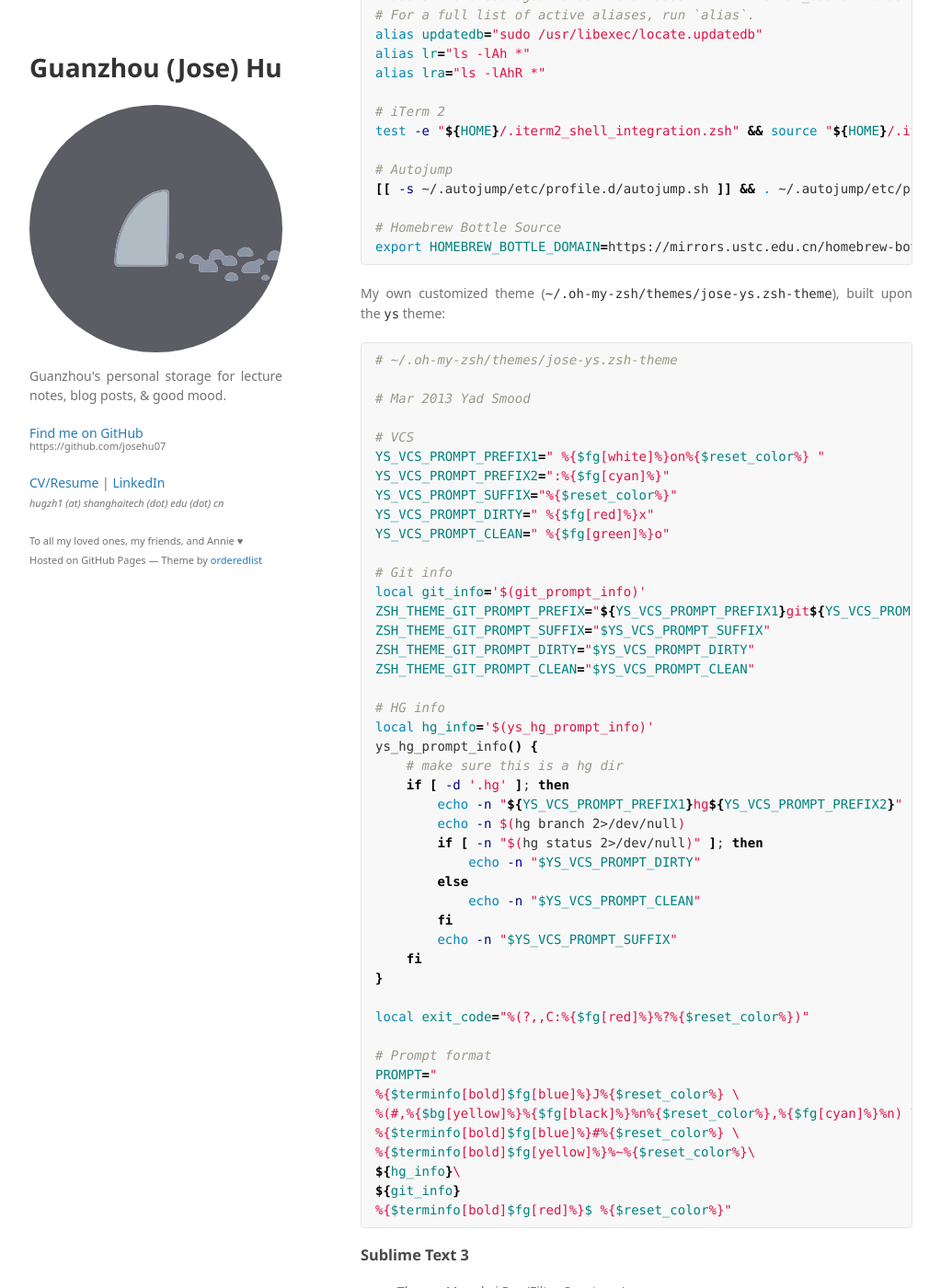
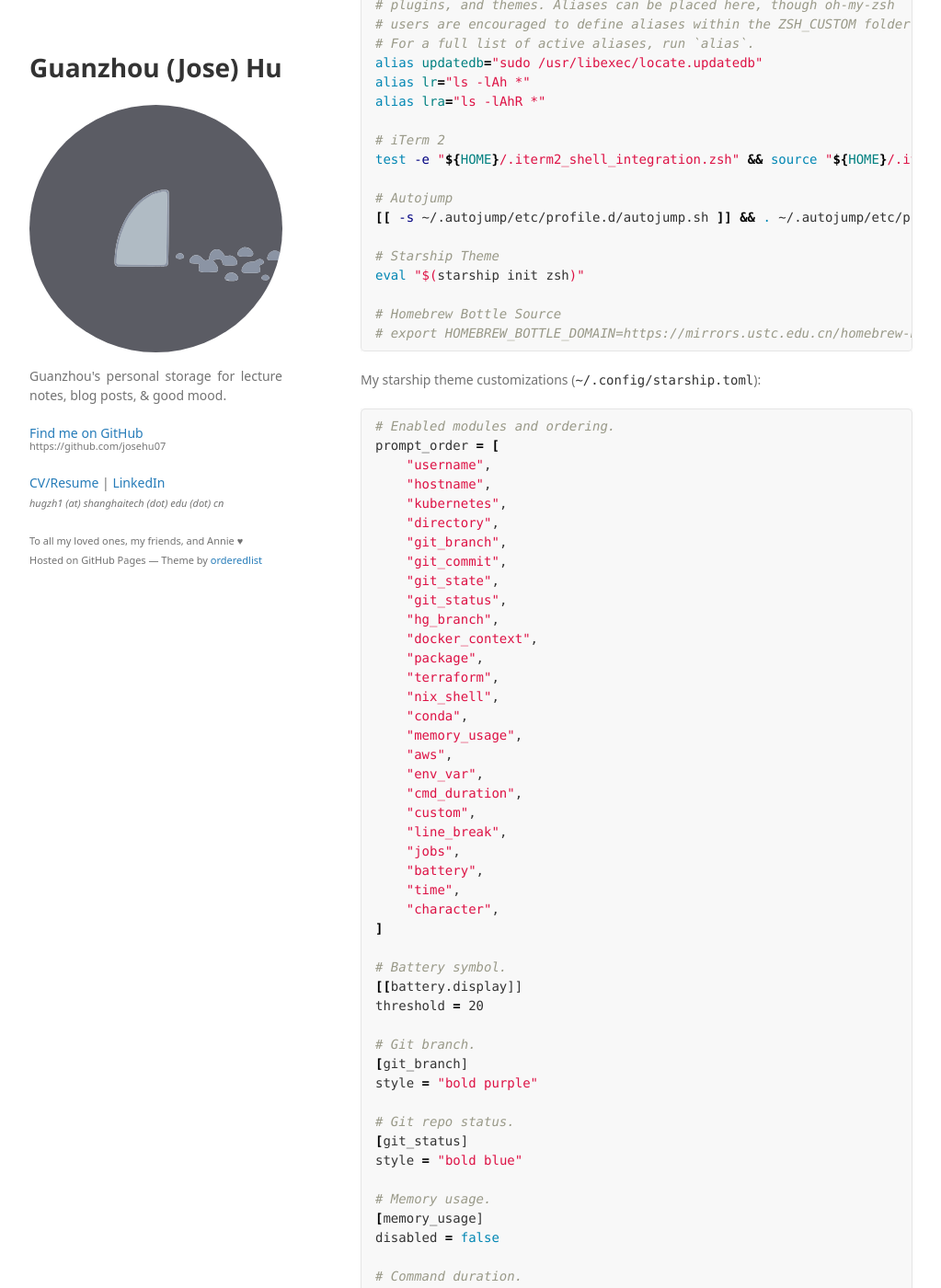
Before and after one commit to josehu07/josehu07.github.io, a Jekyll site: the page built from _posts/2020-02-10-macos-dev-environment.md, in a window 1280 px wide and 1400 px high, scrolled down 1568 px. Shown: the whole window at 92% size, without its empty margins (128-1151 px from the left). Built offline with Jekyll 4.4.1, drawn with Linux system fonts in a browser that asks for light colours; some web fonts are replaced; a script that is not in the unit is left out; comment, search, counter and statistics services are not loaded; some of the changed text lies outside the part shown.

Commit message:
Modify memo post

````diff
--- a/_posts/2020-02-10-macos-dev-environment.md
+++ b/_posts/2020-02-10-macos-dev-environment.md
@@ -14,6 +14,7 @@ This post summarizes my personal development environment configuration on macOS
 |:--:|:--|
 | Terminal software | iTerm2 |
 | Shell | Z Shell: `zsh` |
+| Dev Font | Fira Code |
 | Package manager | Homebrew |
 | Text editor | Sublime Text 3 (with Vim as auxilliary) |
 | Markdown notebook | Typora |
@@ -29,7 +30,7 @@ This post summarizes my personal development environment configuration on macOS
 ### Z Shell
 
 - Extension: `oh-my-zsh`
-- Theme: my own `jose-ys`
+- Theme: Starship.rs (w/ customizations)
 - Plugins:
     - autojump
     - zsh-syntax-highlighting
@@ -49,7 +50,7 @@ export ZSH="/Users/jose/.oh-my-zsh"
 # load a random theme each time oh-my-zsh is loaded, in which case,
 # to know which specific one was loaded, run: echo $RANDOM_THEME
 # See https://github.com/robbyrussell/oh-my-zsh/wiki/Themes
-ZSH_THEME="jose-ys"
+ZSH_THEME="minimal"
 
 # Which plugins would you like to load?
 # Standard plugins can be found in ~/.oh-my-zsh/plugins/*
@@ -74,63 +75,69 @@ test -e "${HOME}/.iterm2_shell_integration.zsh" && source "${HOME}/.iterm2_shell
 # Autojump
 [[ -s ~/.autojump/etc/profile.d/autojump.sh ]] && . ~/.autojump/etc/profile.d/autojump.sh
 
+# Starship Theme
+eval "$(starship init zsh)"
+
 # Homebrew Bottle Source
-export HOMEBREW_BOTTLE_DOMAIN=https://mirrors.ustc.edu.cn/homebrew-bottles
+# export HOMEBREW_BOTTLE_DOMAIN=https://mirrors.ustc.edu.cn/homebrew-bottles
 ```
 
-My own customized theme (`~/.oh-my-zsh/themes/jose-ys.zsh-theme`), built upon the `ys` theme:
+My starship theme customizations (`~/.config/starship.toml`):
 
 ```bash
-# ~/.oh-my-zsh/themes/jose-ys.zsh-theme
+# Enabled modules and ordering.
+prompt_order = [
+    "username",
+    "hostname",
+    "kubernetes",
+    "directory",
+    "git_branch",
+    "git_commit",
+    "git_state",
+    "git_status",
+    "hg_branch",
+    "docker_context",
+    "package",
+    "terraform",
+    "nix_shell",
+    "conda",
+    "memory_usage",
+    "aws",
+    "env_var",
+    "cmd_duration",
+    "custom",
+    "line_break",
+    "jobs",
+    "battery",
+    "time",
+    "character",
+]
 
-# Mar 2013 Yad Smood
+# Battery symbol.
+[[battery.display]]
+threshold = 20
 
-# VCS
-YS_VCS_PROMPT_PREFIX1=" %{$fg[white]%}on%{$reset_color%} "
-YS_VCS_PROMPT_PREFIX2=":%{$fg[cyan]%}"
-YS_VCS_PROMPT_SUFFIX="%{$reset_color%}"
-YS_VCS_PROMPT_DIRTY=" %{$fg[red]%}x"
-YS_VCS_PROMPT_CLEAN=" %{$fg[green]%}o"
+# Git branch.
+[git_branch]
+style = "bold purple"
 
-# Git info
-local git_info='$(git_prompt_info)'
-ZSH_THEME_GIT_PROMPT_PREFIX="${YS_VCS_PROMPT_PREFIX1}git${YS_VCS_PROMPT_PREFIX2}"
-ZSH_THEME_GIT_PROMPT_SUFFIX="$YS_VCS_PROMPT_SUFFIX"
-ZSH_THEME_GIT_PROMPT_DIRTY="$YS_VCS_PROMPT_DIRTY"
-ZSH_THEME_GIT_PROMPT_CLEAN="$YS_VCS_PROMPT_CLEAN"
+# Git repo status.
+[git_status]
+style = "bold blue"
 
-# HG info
-local hg_info='$(ys_hg_prompt_info)'
-ys_hg_prompt_info() {
-    # make sure this is a hg dir
-    if [ -d '.hg' ]; then
-        echo -n "${YS_VCS_PROMPT_PREFIX1}hg${YS_VCS_PROMPT_PREFIX2}"
-        echo -n $(hg branch 2>/dev/null)
-        if [ -n "$(hg status 2>/dev/null)" ]; then
-            echo -n "$YS_VCS_PROMPT_DIRTY"
-        else
-            echo -n "$YS_VCS_PROMPT_CLEAN"
-        fi
-        echo -n "$YS_VCS_PROMPT_SUFFIX"
-    fi
-}
+# Memory usage.
+[memory_usage]
+disabled = false
 
-local exit_code="%(?,,C:%{$fg[red]%}%?%{$reset_color%})"
-
-# Prompt format
-PROMPT="
-%{$terminfo[bold]$fg[blue]%}J%{$reset_color%} \
-%(#,%{$bg[yellow]%}%{$fg[black]%}%n%{$reset_color%},%{$fg[cyan]%}%n) \
-%{$terminfo[bold]$fg[blue]%}#%{$reset_color%} \
-%{$terminfo[bold]$fg[yellow]%}%~%{$reset_color%}\
-${hg_info}\
-${git_info}
-%{$terminfo[bold]$fg[red]%}$ %{$reset_color%}"
+# Command duration.
+[cmd_duration]
+prefix = "took ⏳ "
 ```
 
 ### Sublime Text 3
 
 - Theme: Monokai Pro (Filter Spectrum)
+- Font: Fira Code (w/ Antalias)
 - Packages (functional):
     - Package Control
     - Package Resource Viewer
@@ -170,6 +177,12 @@ Sublimt Text 3 user preferences settings:
     "close_windows_when_empty": false,
     "color_scheme": "Packages/Theme - Monokai Pro/Monokai Pro (Filter Spectrum).sublime-color-scheme",
     "copy_with_empty_selection": false,
+    "font_face": "Fira Code",
+    "font_options":
+    [
+        "subpixel_antialias",
+        "gray_antialias"
+    ],
     "font_size": 12,
     "highlight_line": true,
     "margin": 0,
````
